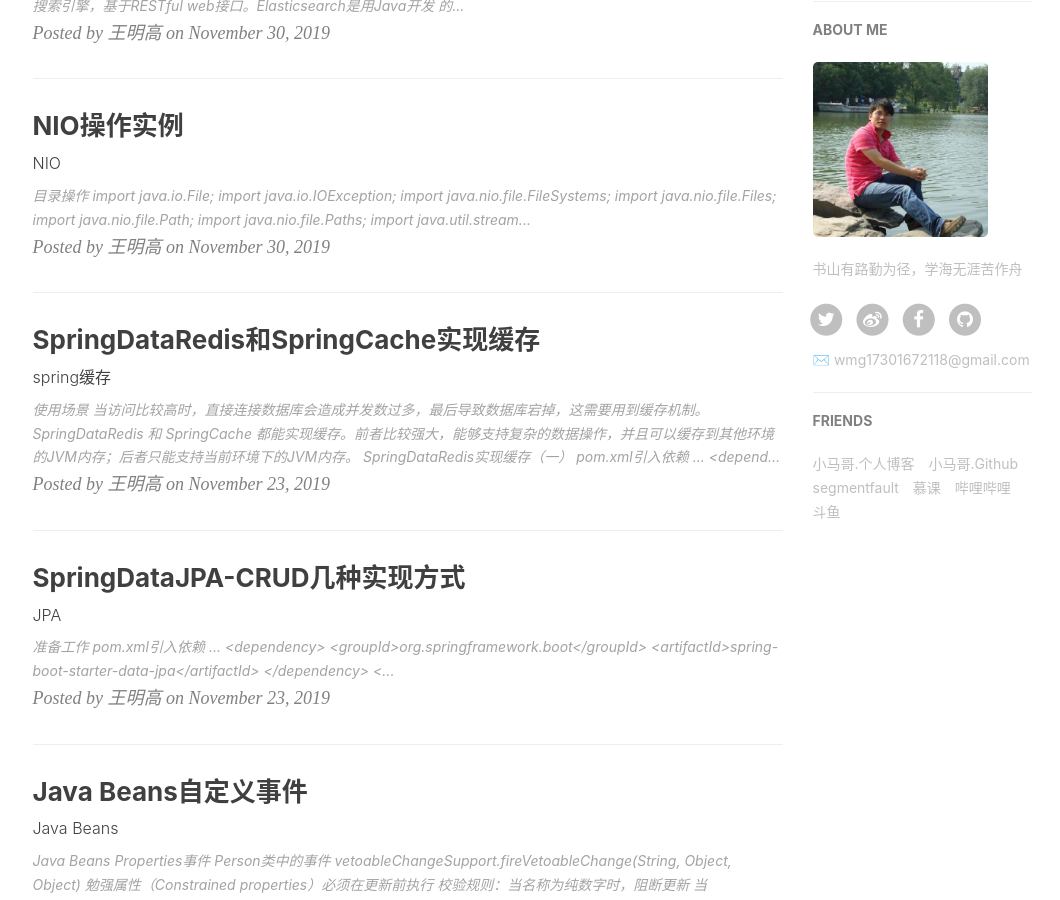
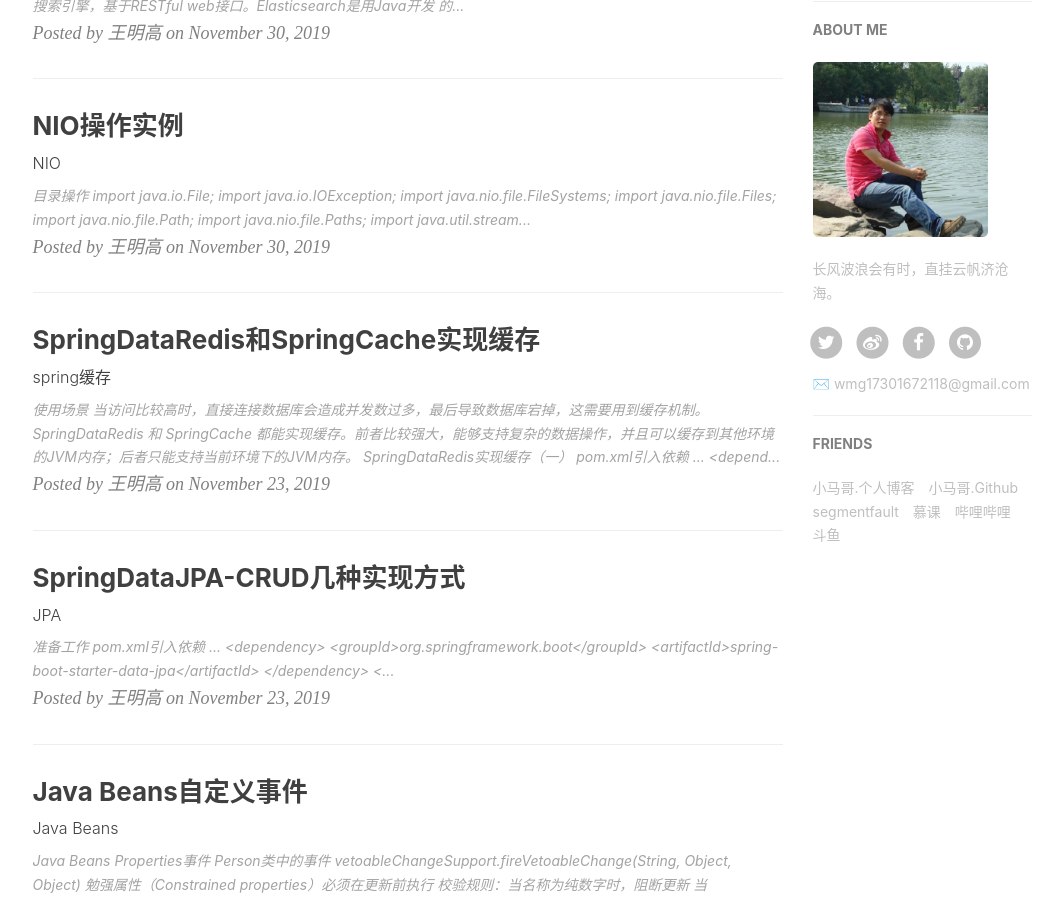
Before and after one commit to minggaowang/minggaowang.github.io, a Jekyll site: the page built from index.html, in a window 1280 px wide and 900 px high, scrolled down 684 px. Shown: the whole window, without its empty margins (135-1195 px from the left). Built offline with Jekyll 4.4.1, drawn with Linux system fonts in a browser that asks for light colours; nearby versions of some CDN libraries; the list of posts is cut into pages by our own code; comment, search, counter and statistics services are not loaded.

Commit message:
Update _config.yml
111

```diff
--- a/_config.yml
+++ b/_config.yml
@@ -11,7 +11,7 @@ github_repo: "https://github.com/minggaowang/minggaowang.github.io.git" # you co
 
 # Sidebar settings
 sidebar: true                           # whether or not using Sidebar.
-sidebar-about-description: "书山有路勤为径，学海无涯苦作舟"
+sidebar-about-description: "长风波浪会有时，直挂云帆济沧海。"
 sidebar-avatar: https://raw.githubusercontent.com/minggaowang/minggaowang.github.io/master/img/apple-touch-icon.png      # use absolute URL, seeing it's used in both `/` and `/about/`
 
 
```
